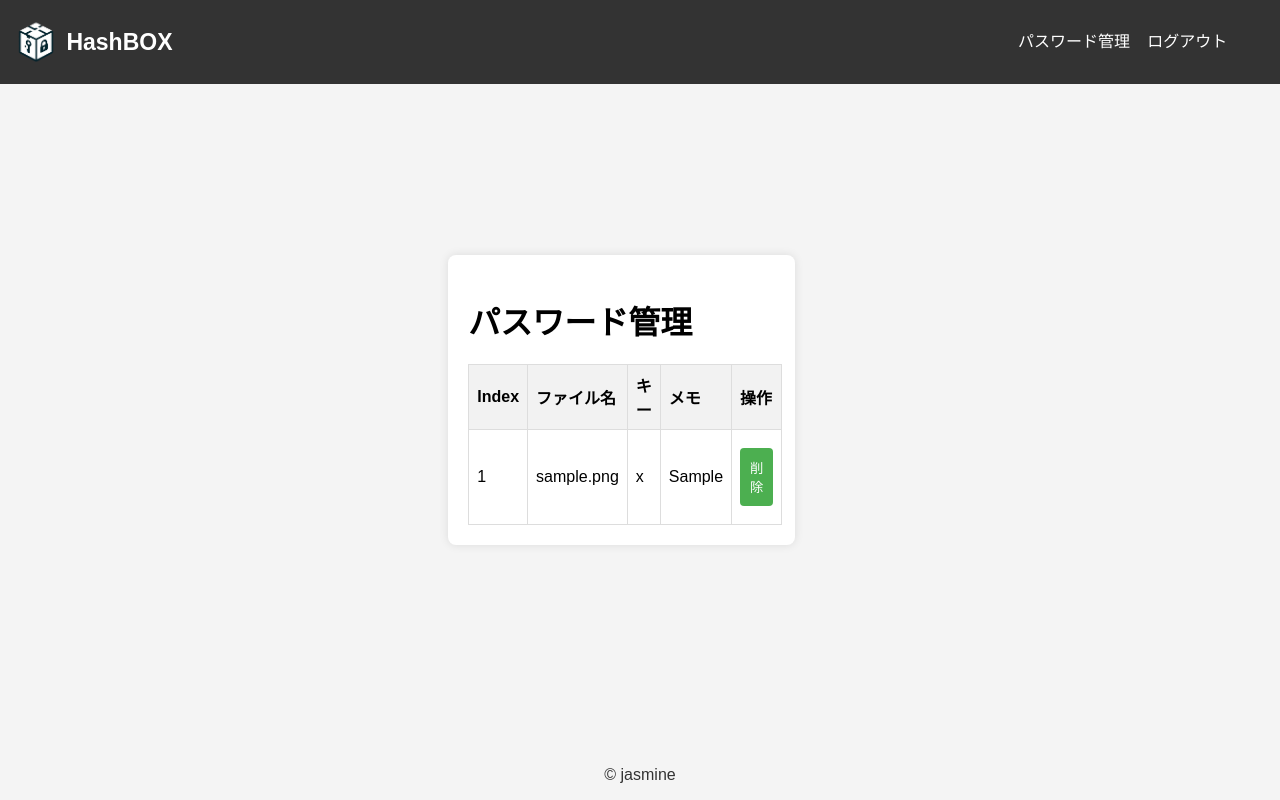
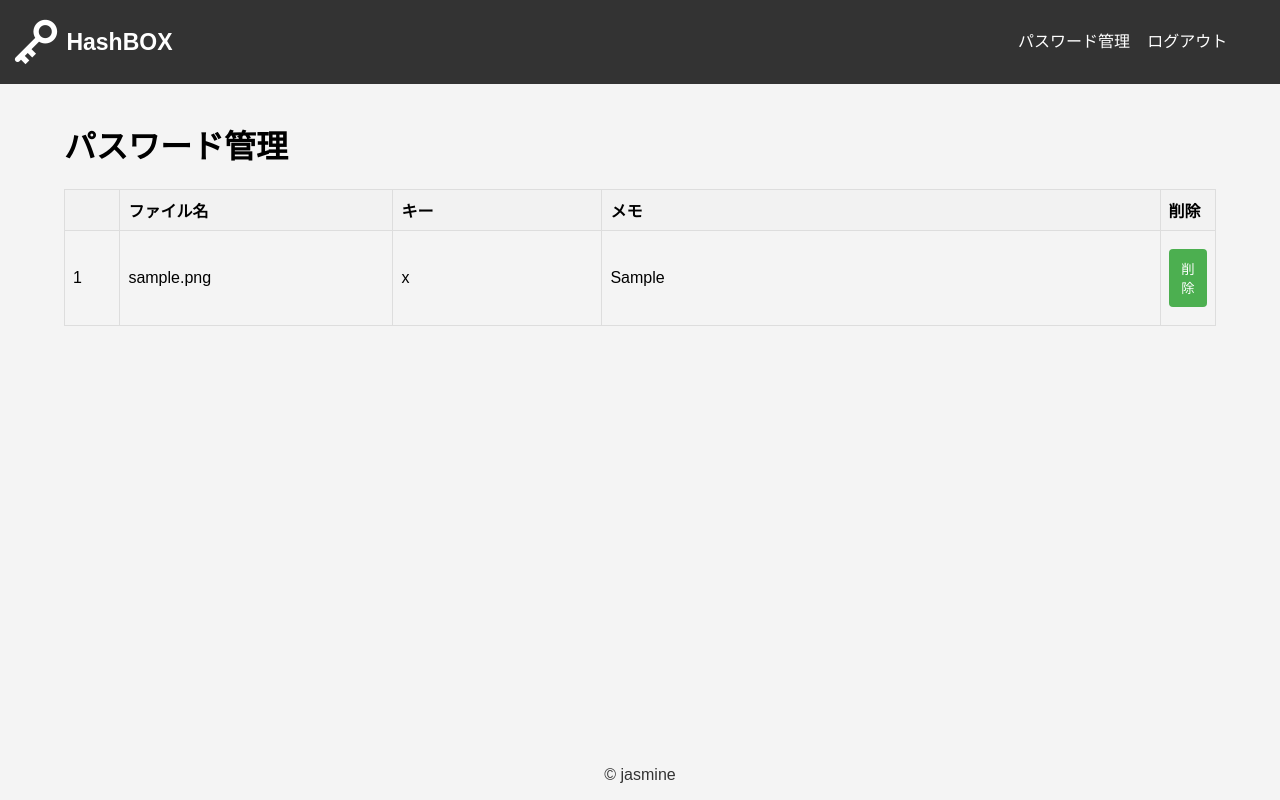
Before and after one commit to ryohei-iwamoto/DataEncrypt, a Flask app: page /manage_password in a window 1280 px wide. Run offline with Flask 3, Linux system fonts and the light colour scheme; a user stored in the database is signed in; tables that the repository leaves empty hold one stand-in row (values such as "Sample post"); parts of the project's set-up code (start-up, migrations or seed data) failed here and were passed over.

Commit message:
パスワード管理ページの修正

```diff
--- a/app.py
+++ b/app.py
@@ -8,8 +8,11 @@
 from controllers import encode
 import io
 from helpers import apology, login_required
+from livereload import Server
+
 
 app = Flask(__name__)
+
 
 with open('secret_key.txt') as f:
     app.secret_key = f.read().strip()
@@ -145,5 +148,13 @@
 
 
 
+# if __name__ == '__main__':
+#     app.run(debug=True)
+
+
+
+app.config['TEMPLATES_AUTO_RELOAD'] = True
 if __name__ == '__main__':
-    app.run(debug=True)
+    server = Server(app.wsgi_app)
+    server.watch('templates/*.html')
+    server.serve(port=5000, host='localhost')
--- a/static/css/style.css
+++ b/static/css/style.css
@@ -1,4 +1,5 @@
 body {
+    position: relative;
     font-family: Arial, sans-serif;
     background-color: #f4f4f4;
     margin: 0;
--- a/static/css/table.css
+++ b/static/css/table.css
@@ -1,17 +1,15 @@
 /* style.css */
-.container {
-    width: 100%;
-    margin: 0;
-    padding: 0;
+.table_container {
+    width: 90vw;
+    position: absolute;
+    top: 100px;
+    left: 5vw;
 }
 
 
 table {
     width: 100%;
     border-collapse: collapse;
-    /* display: flex;
-    justify-content: flex-start;
-    align-items: flex-start; */
 }
 
 table, th, td {
@@ -39,3 +37,20 @@
 button {
     cursor: pointer;
 }
+
+
+.table-index {
+    width: 3vw;
+}
+
+.file-name{
+    width: 20vw;
+}
+
+.key{
+    width: 15vw;
+}
+
+.delete{
+    width: 3vw;
+}
--- a/templates/layout.html
+++ b/templates/layout.html
@@ -3,7 +3,7 @@
 <head>
     <meta charset="UTF-8">
     <title>ファイルの暗号化・複合化サービス</title>
-    <link rel="icon" type="image/png" href="../static/img/hash_box_icon.png" sizes="32x32">
+    <link rel="icon" type="image/png" href="../static/img/key.png" sizes="32x32">
     <link rel="stylesheet" href="../static/css/header.css">
     <link rel="stylesheet" href="../static/css/footer.css">
     <link rel="stylesheet" href="../static/css/table.css">
--- a/templates/manage_password.html
+++ b/templates/manage_password.html
@@ -1,22 +1,22 @@
 {% extends "layout.html" %}
 
 {% block main %}
-<div class="container">
+<div class="table_container">
     <h1>パスワード管理</h1>
     <table>
         <thead>
             <tr>
-                <th>Index</th>
-                <th>ファイル名</th>
-                <th>キー</th>
+                <th class="table-index"></th>
+                <th class="file-name">ファイル名</th>
+                <th class="key">キー</th>
                 <th>メモ</th>
-                <th>操作</th>
+                <th class="delete">削除</th>
             </tr>
         </thead>
         <tbody>
             {% for id, file_name, key, memo in passwords %}
             <tr id="password-{{ id }}">
-                <td>{{ loop.index }}</td>
+                <td >{{ loop.index }}</td>
                 <td>{{ file_name }}</td>
                 <td>{{ key }}</td>
                 <td>{{ memo }}</td>
```
Also changed, not shown: static/img/hash_box_icon.png, static/img/hash_box_icon_past.png (added), static/img/key.png (added).
